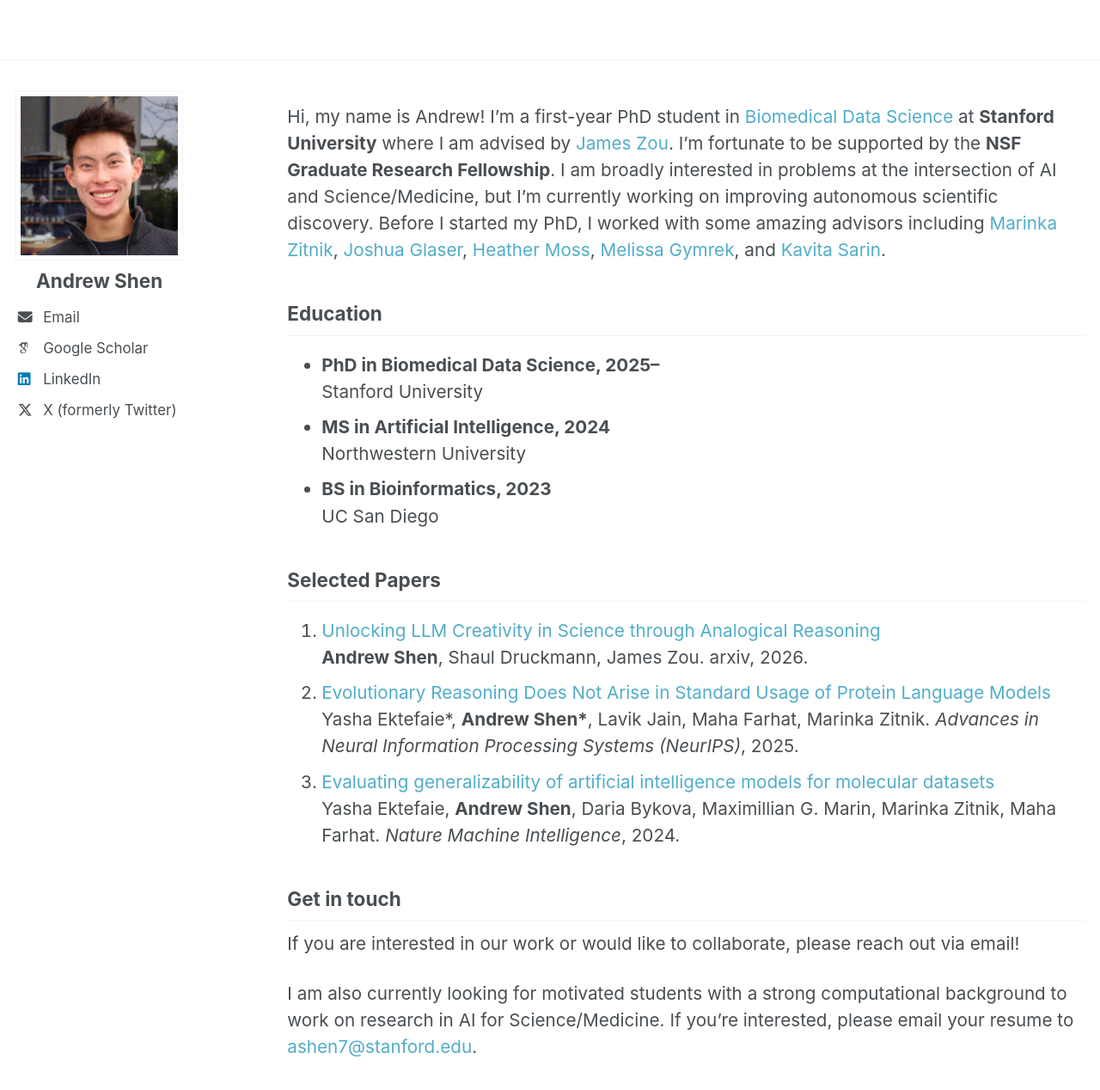
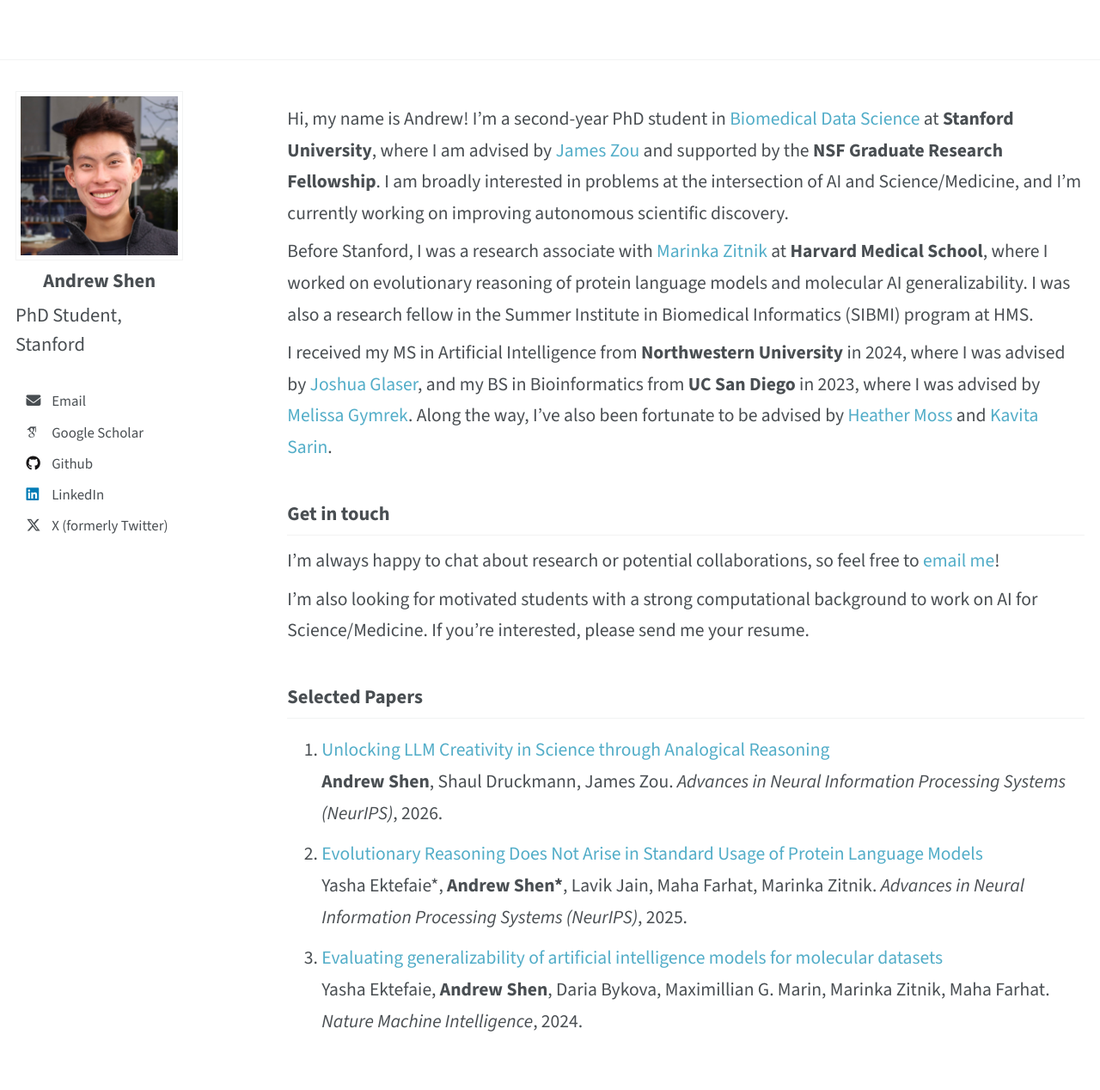
Before and after one commit to andrew7shen/andrew7shen.github.io, a Jekyll site: the page built from _pages/about.md, in a window 1280 px wide and 1400 px high. Shown: the top 1268 px of the window at 86% size. Built offline with Jekyll 4.4.1, drawn with Linux system fonts in a browser that asks for light colours; some web fonts are replaced.

Commit message:
update overall format, AR neurips

```diff
--- a/_config.yml
+++ b/_config.yml
@@ -11,7 +11,7 @@ locale                   : "en-US"
 title                    : "Andrew Shen"
 title_separator          : "-"
 name                     : &name "Andrew Shen Personal Website"
-description              : &description "Personal Webiste"
+description              : &description "Personal Website"
 url                      : https://andrew7shen.github.io # the base hostname & protocol for your site e.g. "https://mmistakes.github.io"
 baseurl                  : "" # the subpath of your site, e.g. "/blog"
 repository               : "andrew7shen/andrew7shen.github.io"
@@ -24,7 +24,7 @@ author:
   avatar           : "andrew_profile_pic.jpg"
   name             : "Andrew Shen"
   pronouns         : # example: "she/her"
-  bio              : ""
+  bio              : "PhD Student, Stanford"
   location         : #
   employer         : #
   uri              : # URL
@@ -43,7 +43,7 @@ author:
   bitbucket        : # Username - Update with your username on the site
   codepen          : # Username
   dribbble         : # Username
-  github           : # "andrew7shen"
+  github           : "andrew7shen"
   kaggle           : # Username
   stackoverflow    : # User number or user number and name (i.e., use "1" or "1/jeff-atwood")
 
--- a/_includes/head.html
+++ b/_includes/head.html
@@ -16,6 +16,9 @@
 </script>
 
 <!-- For all browsers -->
+<link rel="preconnect" href="https://fonts.googleapis.com">
+<link rel="preconnect" href="https://fonts.gstatic.com" crossorigin>
+<link rel="stylesheet" href="https://fonts.googleapis.com/css2?family=Source+Sans+3:ital,wght@0,400;0,600;0,700;1,400&display=swap">
 <link rel="stylesheet" href="{{ base_path }}/assets/css/main.css">
 
 <meta http-equiv="cleartype" content="on">
--- a/_pages/about.md
+++ b/_pages/about.md
@@ -9,32 +9,26 @@ redirect_from:
 
 <!--***I will be attending ICLR 2025 in Singapore to give an oral presentation on our work developing a foundation model for phylogenetics at the [LMRL Workshop](https://www.lmrl.org/)!***-->
 
-Hi, my name is Andrew! I'm a first-year PhD student in [Biomedical Data Science](https://dbds.stanford.edu/) at **Stanford University** where I am advised by [James Zou](https://www.james-zou.com/). I'm fortunate to be supported by the **NSF Graduate Research Fellowship**. I am broadly interested in problems at the intersection of AI and Science/Medicine, but I'm currently working on improving autonomous scientific discovery. Before I started my PhD, I worked with some amazing advisors including [Marinka Zitnik](https://zitniklab.hms.harvard.edu/), [Joshua Glaser](https://glaserlab.github.io/), [Heather Moss](https://med.stanford.edu/mosslab/current-team.html#current_team), [Melissa Gymrek](https://gymreklab.com/), and [Kavita Sarin](https://sarinlab.stanford.edu/).
+Hi, my name is Andrew! I'm a second-year PhD student in [Biomedical Data Science](https://dbds.stanford.edu/) at **Stanford University**, where I am advised by [James Zou](https://www.james-zou.com/) and supported by the **NSF Graduate Research Fellowship**. I am broadly interested in problems at the intersection of AI and Science/Medicine, and I'm currently working on improving autonomous scientific discovery.
 
-## Education
+Before Stanford, I was a research associate with [Marinka Zitnik](https://zitniklab.hms.harvard.edu/) at **Harvard Medical School**, where I worked on evolutionary reasoning of protein language models and molecular AI generalizability. I was also a research fellow in the Summer Institute in Biomedical Informatics (SIBMI) program at HMS.
 
-- **PhD in Biomedical Data Science, 2025–** \
-  Stanford University
-- **MS in Artificial Intelligence, 2024** \
-  Northwestern University
-- **BS in Bioinformatics, 2023** \
-  UC San Diego
+I received my MS in Artificial Intelligence from **Northwestern University** in 2024, where I was advised by [Joshua Glaser](https://glaserlab.github.io/), and my BS in Bioinformatics from **UC San Diego** in 2023, where I was advised by [Melissa Gymrek](https://gymreklab.com/). Along the way, I've also been fortunate to be advised by [Heather Moss](https://med.stanford.edu/mosslab/current-team.html#current_team) and [Kavita Sarin](https://sarinlab.stanford.edu/).
+
+## Get in touch
+
+I'm always happy to chat about research or potential collaborations, so feel free to [email me](mailto:ashen7@stanford.edu)!
+
+I'm also looking for motivated students with a strong computational background to work on AI for Science/Medicine. If you're interested, please send me your resume.
 
 ## Selected Papers
 
 1. [Unlocking LLM Creativity in Science through Analogical Reasoning](https://arxiv.org/abs/2605.11258) \
-**Andrew Shen**, Shaul Druckmann, James Zou. arxiv, 2026.
+**Andrew Shen**, Shaul Druckmann, James Zou. *Advances in Neural Information Processing Systems (NeurIPS)*, 2026.
 2. [Evolutionary Reasoning Does Not Arise in Standard Usage of Protein Language Models](https://proceedings.neurips.cc/paper_files/paper/2025/hash/bda74ccd3b7d6071a1aff86e592debd0-Abstract-Conference.html) \
 Yasha Ektefaie\*, **Andrew Shen\***, Lavik Jain, Maha Farhat, Marinka Zitnik. *Advances in Neural Information Processing Systems (NeurIPS)*, 2025.
 3. [Evaluating generalizability of artificial intelligence models for molecular datasets](https://www.nature.com/articles/s42256-024-00931-6) \
 Yasha Ektefaie, **Andrew Shen**, Daria Bykova, Maximillian G. Marin, Marinka Zitnik, Maha Farhat. *Nature Machine Intelligence*, 2024.
-
-
-## Get in touch
-
-If you are interested in our work or would like to collaborate, please reach out via email!
-
-I am also currently looking for motivated students with a strong computational background to work on research in AI for Science/Medicine. If you're interested, please email your resume to [ashen7@stanford.edu](mailto:ashen7@stanford.edu).
 
 
 <!-- ## Publications
--- a/_sass/_page.scss
+++ b/_sass/_page.scss
@@ -56,12 +56,13 @@
   }
 
   p, li, dl {
-    font-size: 1.15em;
+    font-size: 1.2em;
+    line-height: 1.7;
   }
 
   /* paragraph indents */
   p {
-    margin: 0 0 $indent-var;
+    margin: 0 0 0.35em;
 
     /* sibling indentation*/
     @if $paragraph-indent == true {
--- a/_sass/_variables.scss
+++ b/_sass/_variables.scss
@@ -14,7 +14,7 @@ $indent-var                 : 1.3em;
 
 /* system typefaces */
 $serif                      : Georgia, Times, serif;
-$sans-serif                 : -apple-system, ".SFNSText-Regular", "San Francisco", "Roboto", "Segoe UI", "Helvetica Neue", "Lucida Grande", Arial, sans-serif;
+$sans-serif                 : "Source Sans 3", -apple-system, ".SFNSText-Regular", "San Francisco", "Roboto", "Segoe UI", "Helvetica Neue", "Lucida Grande", Arial, sans-serif;
 $monospace                  : Monaco, Consolas, "Lucida Console", monospace;
 
 /* sans serif typefaces */
```
Also changed, not shown: Gemfile (+25 -9 lines), 1 other file.
